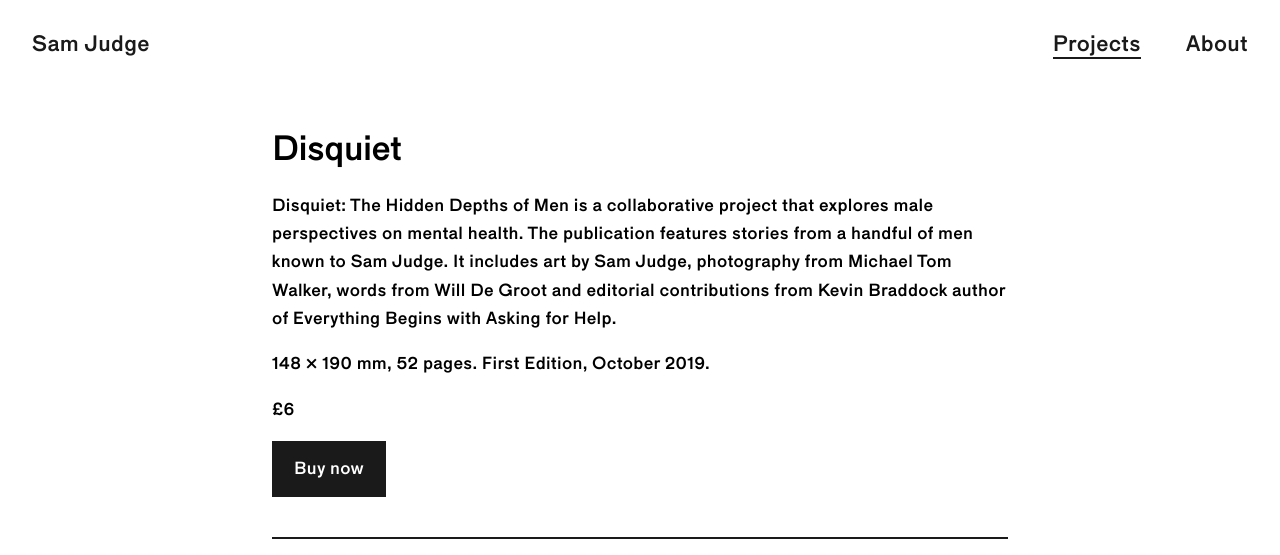
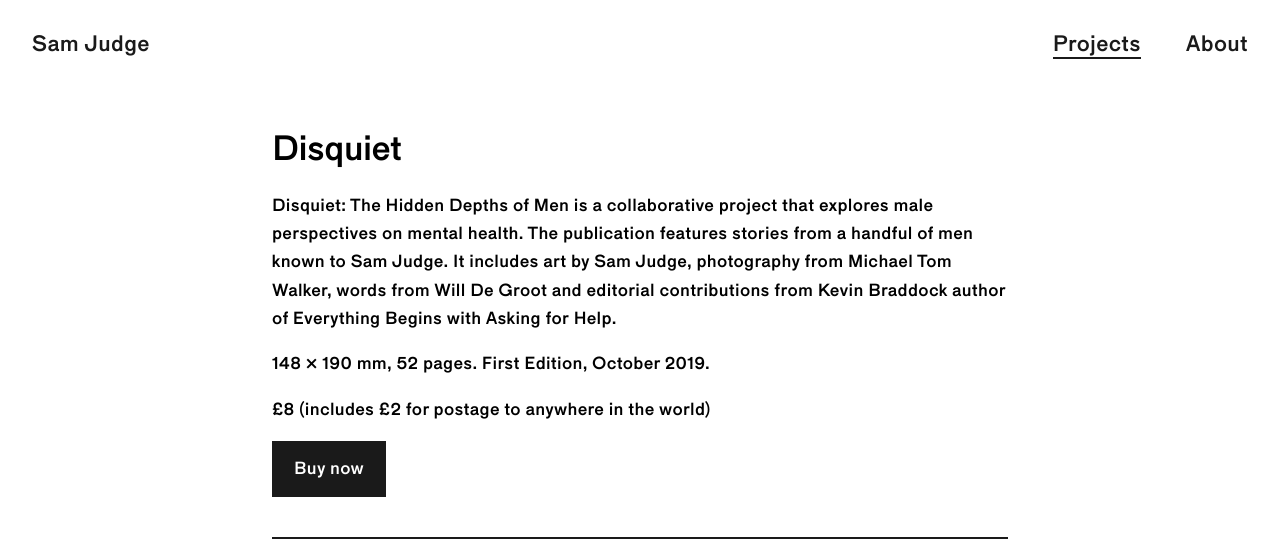
Before and after one commit to iamsamsmall/samjudge, a Jekyll site: the page built from _posts/2019-08-29-disquiet.markdown, in a window 1280 px wide and 900 px high, cut to the strip 0-555 px from the top of the window. Built offline with Jekyll 4.4.1, drawn with Linux system fonts in a browser that asks for light colours.

Commit message:
update postage

```diff
--- a/_posts/2019-08-29-disquiet.markdown
+++ b/_posts/2019-08-29-disquiet.markdown
@@ -12,7 +12,7 @@ Disquiet: The Hidden Depths of Men is a collaborative project that explores male
 
 148 × 190 mm, 52 pages. First Edition, October 2019.
 
-£6
+£8 (includes £2 for postage to anywhere in the world)
 
 <a class="button" href="https://www.paypal.com/cgi-bin/webscr?cmd=_s-xclick&hosted_button_id=3NTUWZMKNWZP4">Buy now</a>
 
```
